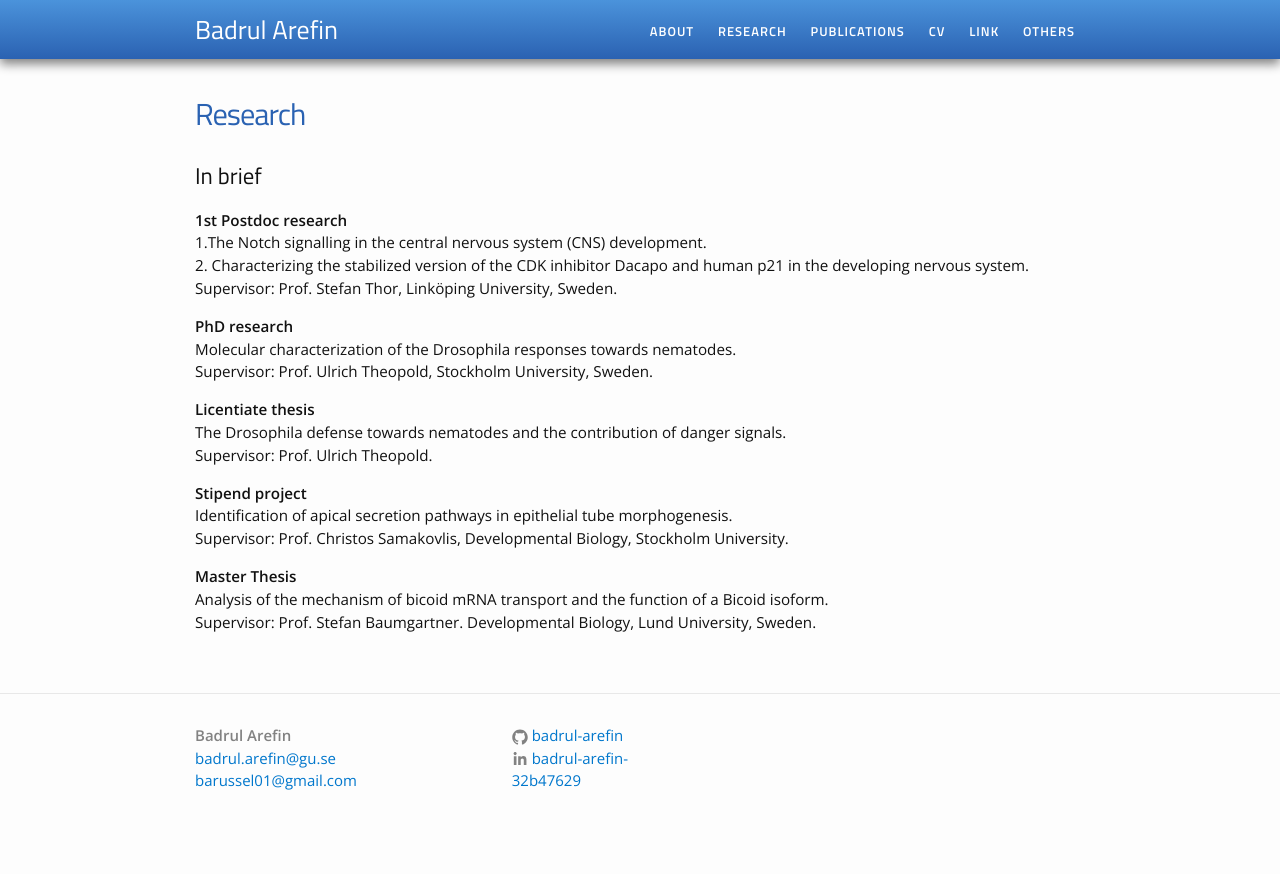
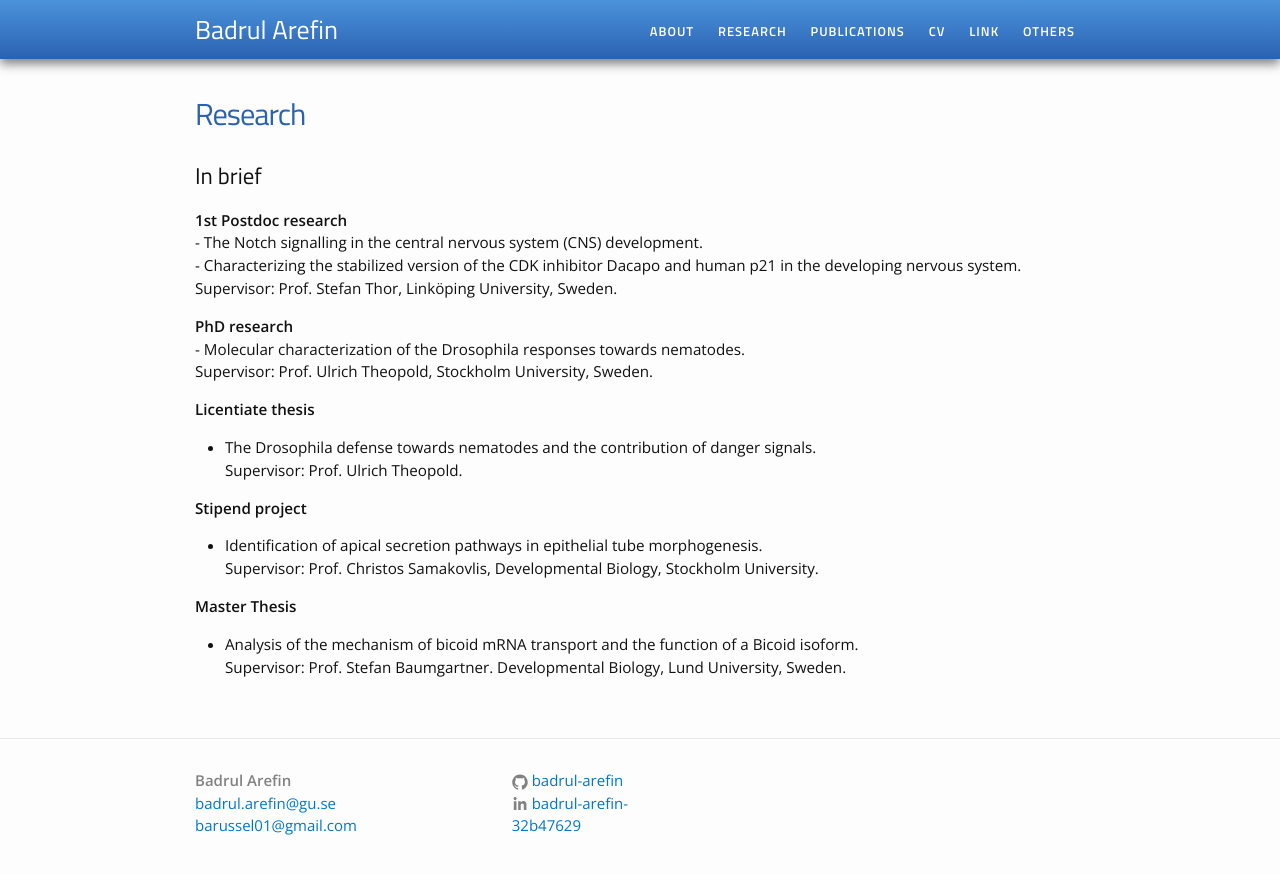
Before and after one commit to Badrul-Arefin/badrul-arefin.github.io, a Jekyll site: the page built from research.md, in a window 1280 px wide. Shown: the top 874 px of the page. Built offline with Jekyll 4.4.1, drawn with Linux system fonts in a browser that asks for light colours.

Commit message:
Update research.md

```diff
--- a/research.md
+++ b/research.md
@@ -5,24 +5,24 @@ title: Research
 ---
 <h2>In brief</h2>
 
-<b>1st Postdoc research</b>
-<br> 1.The Notch signalling in the central nervous system (CNS) development.
-<br> 2. Characterizing the stabilized version of the CDK inhibitor Dacapo and human p21 in the developing nervous system.
+<b> 1st Postdoc research</b>
+<br> - The Notch signalling in the central nervous system (CNS) development.
+<br> - Characterizing the stabilized version of the CDK inhibitor Dacapo and human p21 in the developing nervous system.
 <br>Supervisor: Prof. Stefan Thor, Linköping University, Sweden.
 
 
 <b>PhD research</b>
-<br>Molecular characterization of the Drosophila responses towards nematodes.<br>Supervisor: Prof. Ulrich Theopold, Stockholm University, Sweden.<br>
+<br> - Molecular characterization of the Drosophila responses towards nematodes.<br>Supervisor: Prof. Ulrich Theopold, Stockholm University, Sweden.<br>
 
 <b>Licentiate thesis</b><br>
-The Drosophila defense towards nematodes and the contribution of danger signals.
+- The Drosophila defense towards nematodes and the contribution of danger signals.
 <br>Supervisor: Prof. Ulrich Theopold.
 
 
 <b>Stipend project</b><br>
-Identification of apical secretion pathways in epithelial tube morphogenesis.
+- Identification of apical secretion pathways in epithelial tube morphogenesis.
 <br> Supervisor: Prof. Christos Samakovlis, Developmental Biology, Stockholm University.
 
 <b>Master Thesis</b><br>
-Analysis of the mechanism of bicoid mRNA transport and the function of a Bicoid isoform.
+- Analysis of the mechanism of bicoid mRNA transport and the function of a Bicoid isoform.
 <br> Supervisor: Prof. Stefan Baumgartner. Developmental Biology, Lund University, Sweden.
```
